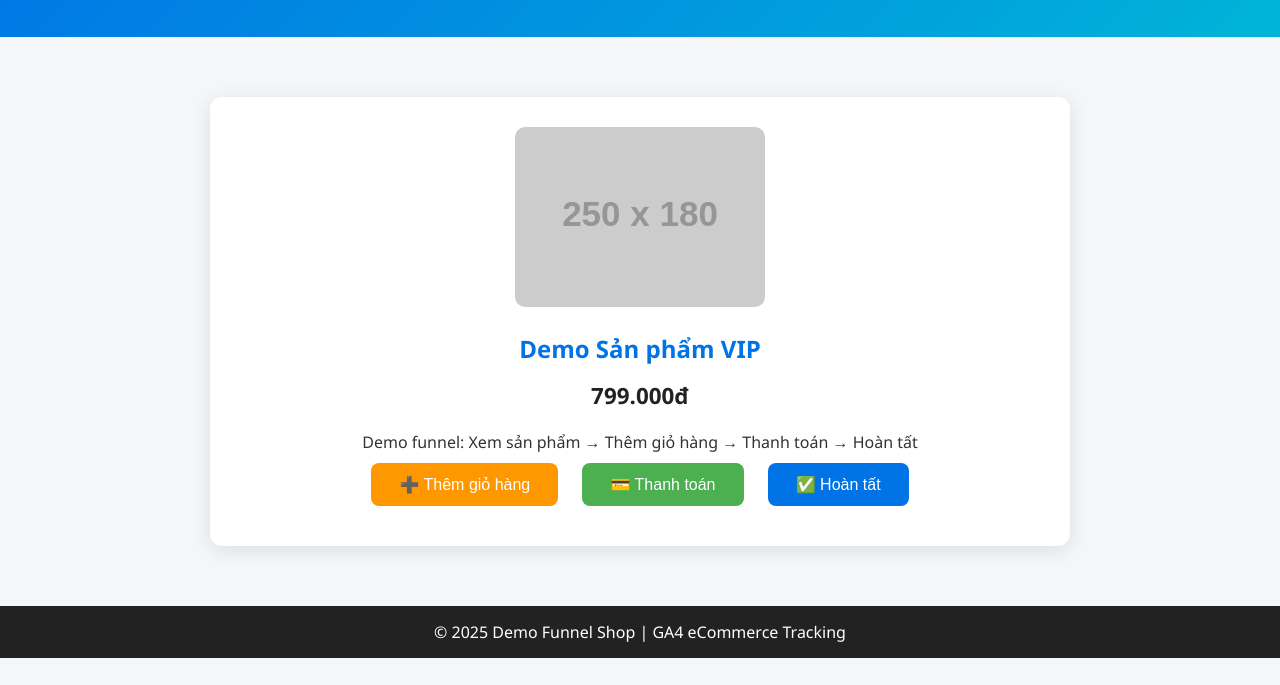
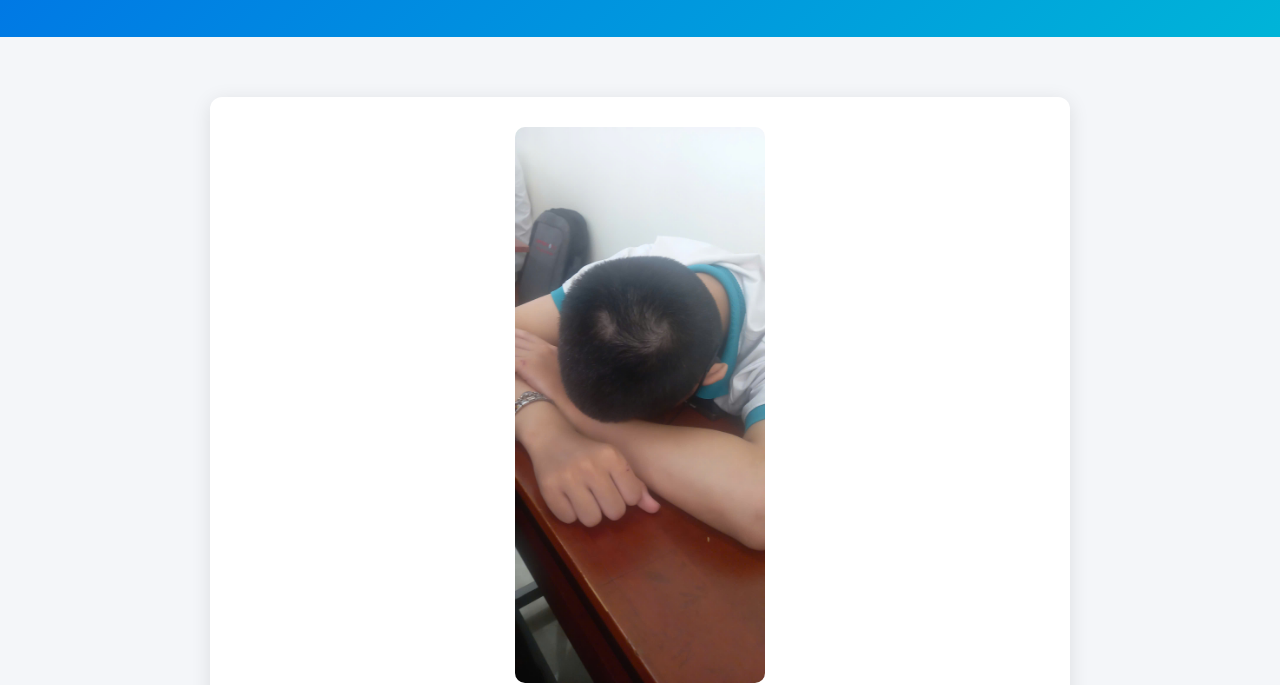
Before and after one commit to TranHuuQuyet/demoGA4, a plain HTML site: page index.html in a window 1280 px wide. Shown: the part 130-815 px from the top of the page. Drawn offline with Linux system fonts and the light colour scheme; placeholder pictures from the web are drawn by us.

Commit message:
them san pham

```diff
--- a/index.html
+++ b/index.html
@@ -27,10 +27,7 @@
 
     <section>
       <div class="product">
-        <img
-          src="https://via.placeholder.com/250x180.png?text=Demo+Product"
-          alt="Demo Product"
-        />
+        <img src="sp.jpg" alt="Demo Product" />
         <h2>Demo Sản phẩm VIP</h2>
         <p class="price">799.000đ</p>
         <p>Demo funnel: Xem sản phẩm → Thêm giỏ hàng → Thanh toán → Hoàn tất</p>
```
Also changed, not shown: sp.jpg (added).
